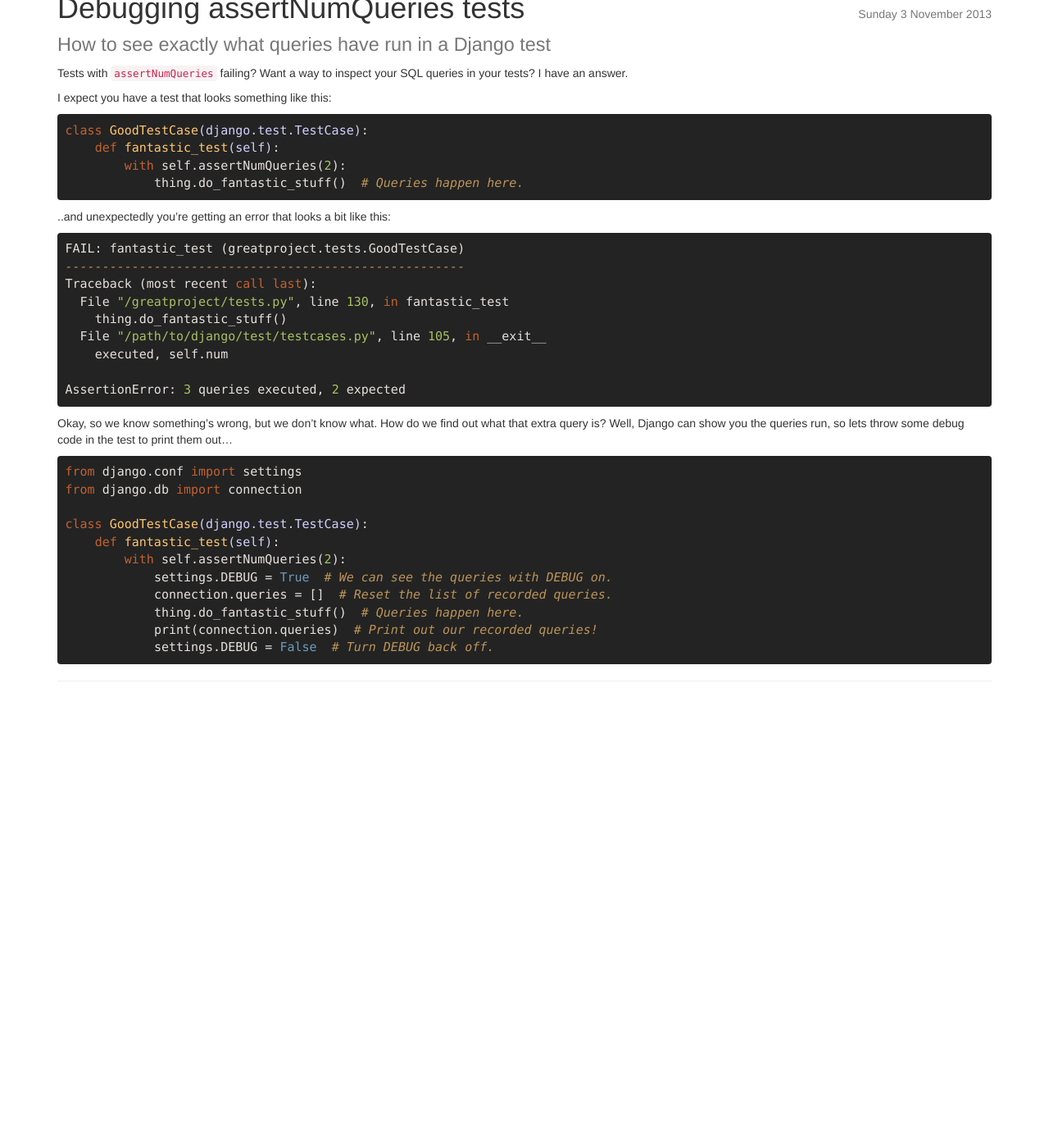
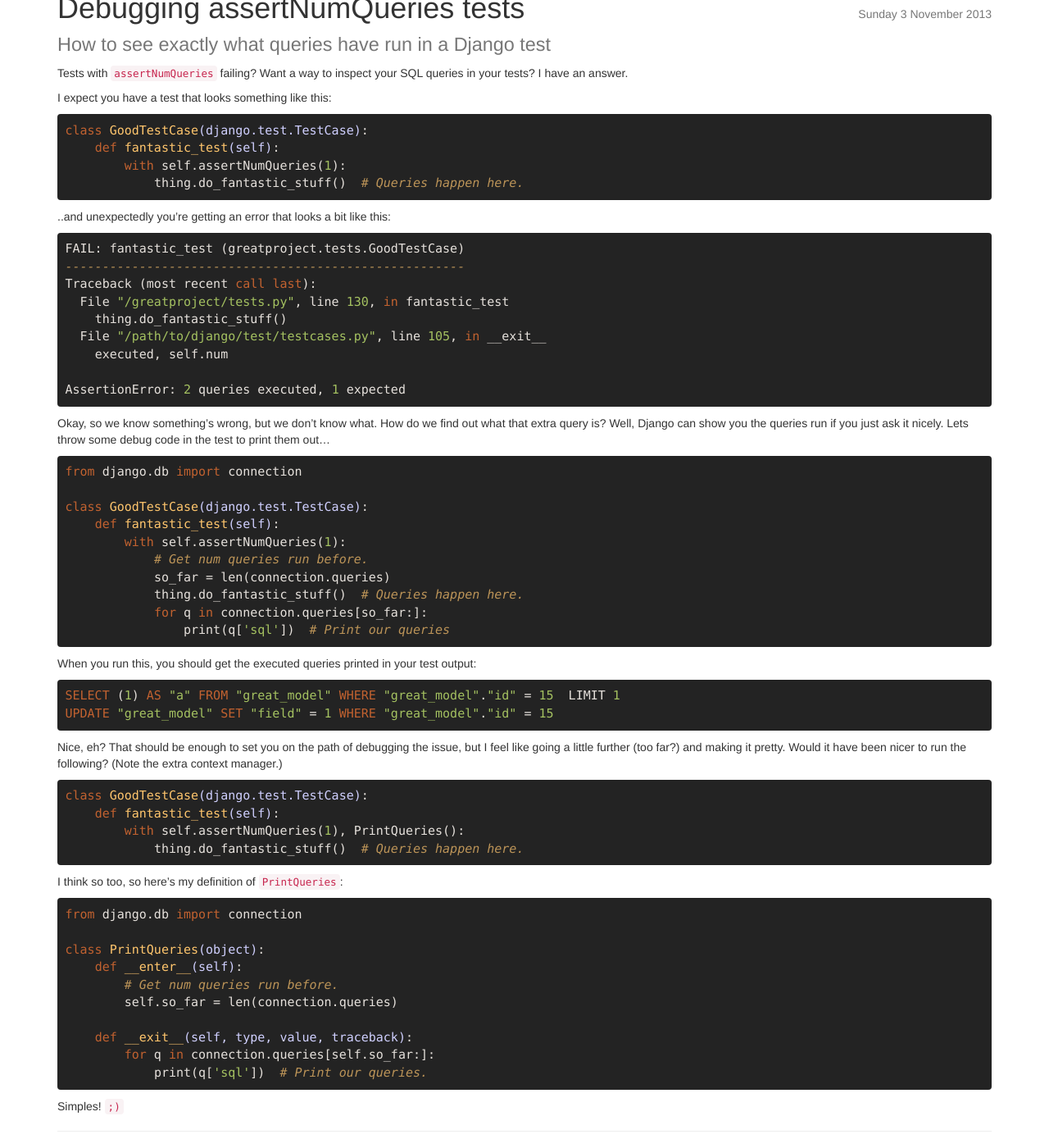
Before and after one commit to meshy/meshy.github.com, a Jekyll site: the page built from _posts/2013-11-03-debugging-assertnumqueries-tests.markdown, in a window 1280 px wide and 1400 px high, scrolled down 222 px. Shown: the whole window at 82% size. Built offline with Jekyll 4.4.1, drawn with Linux system fonts in a browser that asks for light colours; nearby versions of some CDN libraries; some web fonts are replaced; Markdown is read by kramdown in place of the engine named in the settings; before the commit the page ends 1073 px from its top, so only the background shows below that.

Commit message:
Make code in post simpler, and finish post.

```diff
--- a/_posts/2013-11-03-debugging-assertnumqueries-tests.markdown
+++ b/_posts/2013-11-03-debugging-assertnumqueries-tests.markdown
@@ -13,7 +13,7 @@ I expect you have a test that looks something like this:
 
     class GoodTestCase(django.test.TestCase):
         def fantastic_test(self):
-            with self.assertNumQueries(2):
+            with self.assertNumQueries(1):
                 thing.do_fantastic_stuff()  # Queries happen here.
 
 ..and unexpectedly you're getting an error that looks a bit like this:
@@ -26,18 +26,44 @@ I expect you have a test that looks something like this:
       File "/path/to/django/test/testcases.py", line 105, in __exit__
         executed, self.num
 
-    AssertionError: 3 queries executed, 2 expected
+    AssertionError: 2 queries executed, 1 expected
 
-Okay, so we know something's wrong, but we don't know what. How do we find out what that extra query is? Well, Django can show you the queries run, so lets throw some debug code in the test to print them out...
+Okay, so we know something's wrong, but we don't know what. How do we find out what that extra query is? Well, Django can show you the queries run if you just ask it nicely. Lets throw some debug code in the test to print them out...
 
-    from django.conf import settings
     from django.db import connection
 
     class GoodTestCase(django.test.TestCase):
         def fantastic_test(self):
-            with self.assertNumQueries(2):
-                settings.DEBUG = True  # We can see the queries with DEBUG on.
-                connection.queries = []  # Reset the list of recorded queries.
+            with self.assertNumQueries(1):
+                # Get num queries run before.
+                so_far = len(connection.queries)
                 thing.do_fantastic_stuff()  # Queries happen here.
-                print(connection.queries)  # Print out our recorded queries!
-                settings.DEBUG = False  # Turn DEBUG back off.
+                for q in connection.queries[so_far:]:
+                    print(q['sql'])  # Print our queries
+
+When you run this, you should get the executed queries printed in your test output:
+
+    SELECT (1) AS "a" FROM "great_model" WHERE "great_model"."id" = 15  LIMIT 1
+    UPDATE "great_model" SET "field" = 1 WHERE "great_model"."id" = 15
+
+Nice, eh? That should be enough to set you on the path of debugging the issue, but I feel like going a little further (too far?) and making it pretty. Would it have been nicer to run the following? (Note the extra context manager.)
+
+    class GoodTestCase(django.test.TestCase):
+        def fantastic_test(self):
+            with self.assertNumQueries(1), PrintQueries():
+                thing.do_fantastic_stuff()  # Queries happen here.
+
+I think so too, so here's my definition of `PrintQueries`:
+
+    from django.db import connection
+
+    class PrintQueries(object):
+        def __enter__(self):
+            # Get num queries run before.
+            self.so_far = len(connection.queries)
+
+        def __exit__(self, type, value, traceback):
+            for q in connection.queries[self.so_far:]:
+                print(q['sql'])  # Print our queries.
+
+Simples! `;)`
```
